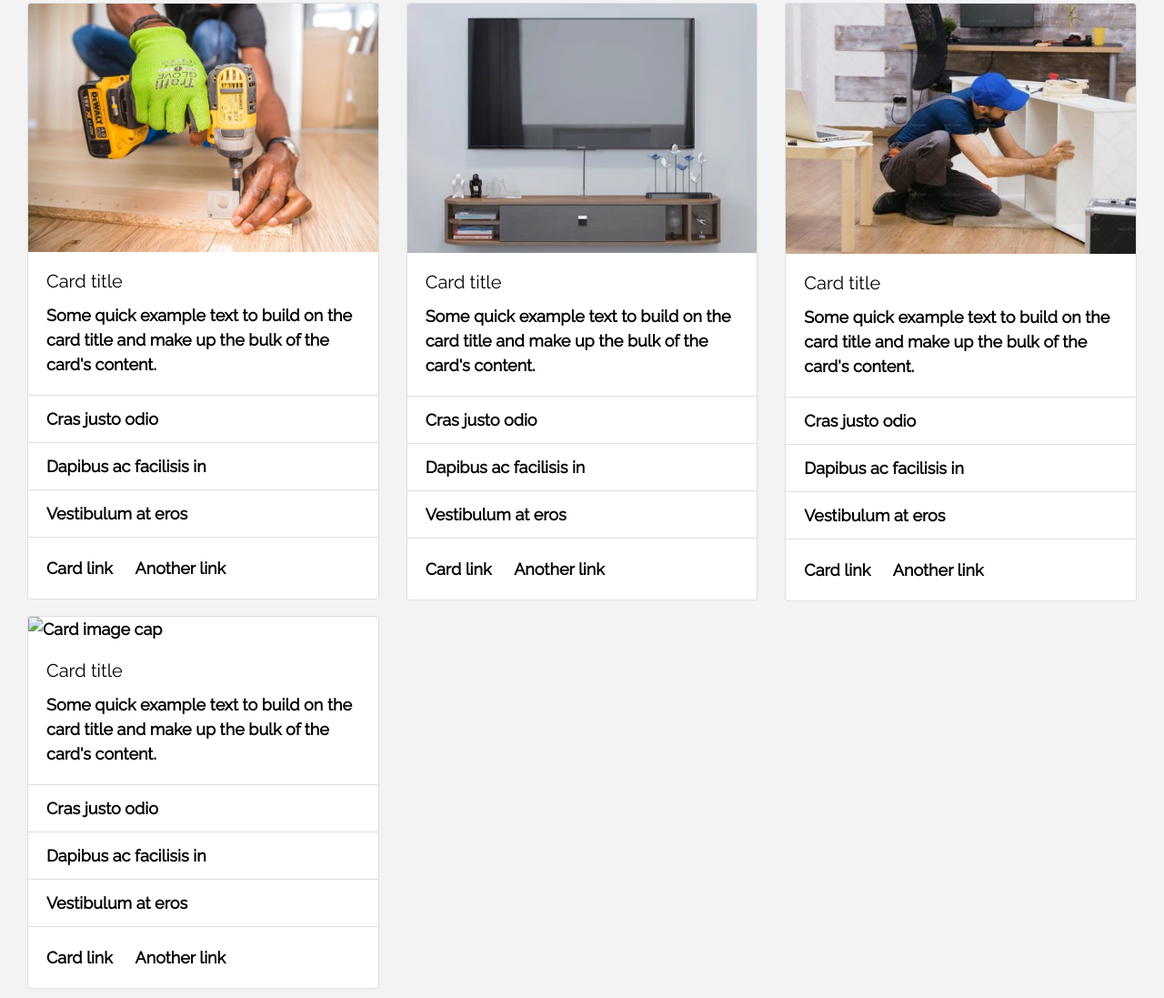
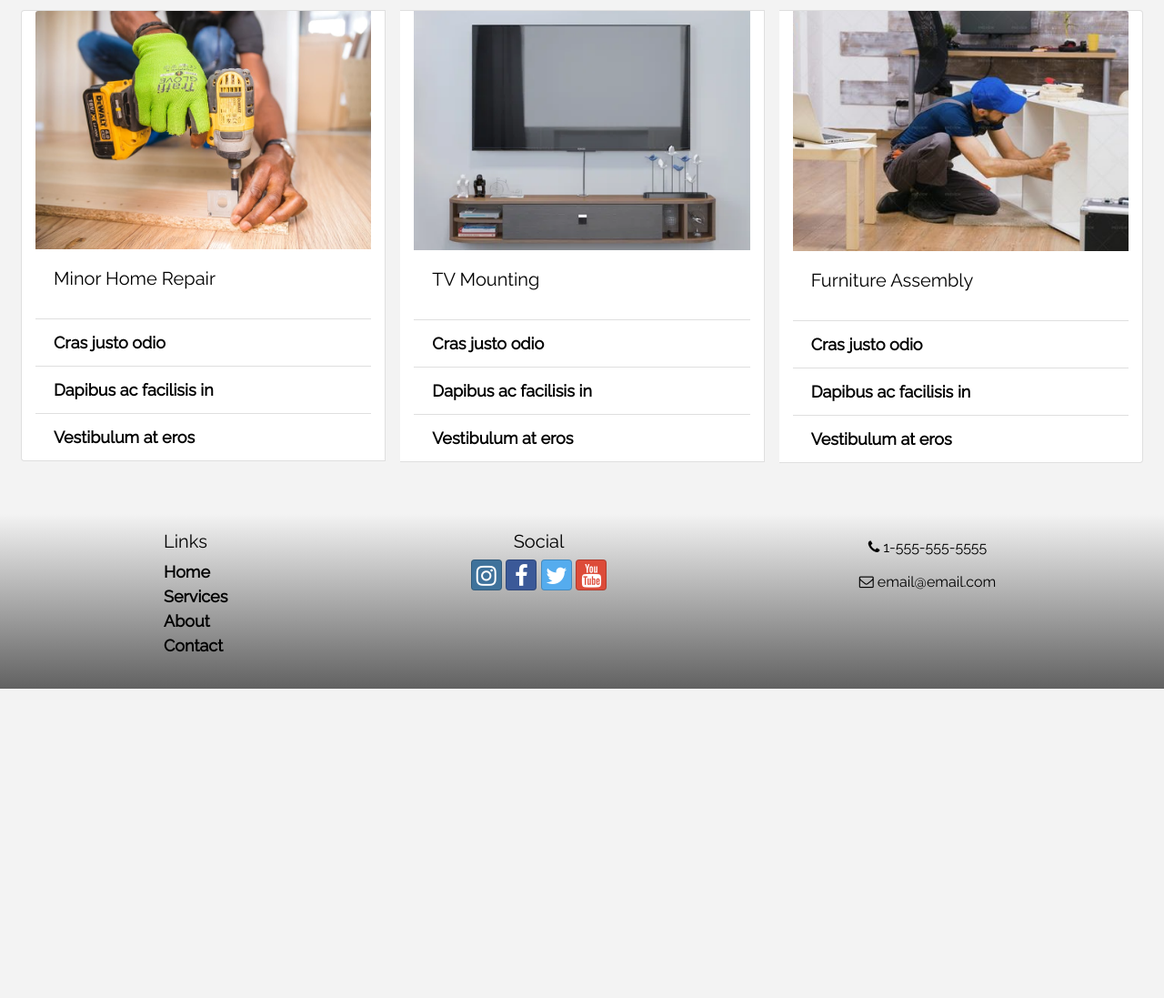
Before and after one commit to CharleyKP/Handyfolks, a website: page services.html in a window 1280 px wide. Shown: the part 135-1232 px from the top of the page at 91% size. After the commit the page ends 892 px from the top, so only its background shows below. Drawn offline with nearby package versions, Linux system fonts and the light colour scheme.

Commit message:
More Services Cards Updates

```diff
--- a/css/styles.scss
+++ b/css/styles.scss
@@ -58,3 +58,11 @@ ul {
 .dropdown-menu {
     background-color: #f3f3f3;
 }
+
+.card {
+    height: 100%;
+}
+
+.list-group {
+    list-style-type: none;
+}
--- a/services.html
+++ b/services.html
@@ -167,90 +167,55 @@
         </div>
     </div>
 
-    <div class="container-fluid">
+    <div class="container-fluid mb-5">
         <div class="row justify-content-center mb-2">
             <h2>Services</h2>
         </div>
         <div class="card-group justify-content-between">
-            <div id="services-card" class="col-xs-12 col-md-4">
-                <div class="card mb-3">
-
-                    <img class="card-img-top d-sm-none d-md-block" src="img/home-repairs-drilling.png"
+            <div id="services-card" class="card col-xs-12 col-md-4 m-2">
+                <img class="card-img-top d-sm-none d-md-block w-100" src="img/home-repairs-drilling.png"
                     alt="Card image cap">
                 <div class="card-body">
-                        <h5 class="card-title">Card title</h5>
-                        <p class="card-text">Some quick example text to build on the card title and make up the bulk of
-                            the
-                            card's content.</p>
+                    <h5 class="card-title">Minor Home Repair</h5>
                 </div>
                 <ul class="list-group list-group-flush">
                     <li class="list-group-item">Cras justo odio</li>
                     <li class="list-group-item">Dapibus ac facilisis in</li>
                     <li class="list-group-item">Vestibulum at eros</li>
                 </ul>
-                    <div class="card-body">
+                <!-- <div class="card-body">
                     <a href="#" class="card-link">Card link</a>
                     <a href="#" class="card-link">Another link</a>
+                </div> -->
             </div>
-                </div>
-            </div>
-            <div id="services-card" class="col-xs-12 col-md-4">
-                <div class="card mb-3">
-                    <img class="card-img-top d-sm-none d-md-block" src="img/tvmounting.png" alt="Card image cap">
+            <div id="services-card" class="col-xs-12 col-md-4 card m-2">
+
+                <img class="card-img-top" src="img/tvmounting.png" alt="Card image cap">
                 <div class="card-body">
-                        <h5 class="card-title">Card title</h5>
-                        <p class="card-text">Some quick example text to build on the card title and make up the bulk of
-                            the card's content.</p>
+                    <h5 class="card-title">TV Mounting</h5>
                 </div>
                 <ul class="list-group list-group-flush">
                     <li class="list-group-item">Cras justo odio</li>
                     <li class="list-group-item">Dapibus ac facilisis in</li>
                     <li class="list-group-item">Vestibulum at eros</li>
                 </ul>
-                    <div class="card-body">
+                <!-- <div class="card-body">
                     <a href="#" class="card-link">Card link</a>
                     <a href="#" class="card-link">Another link</a>
+                </div> -->
             </div>
-                </div>
-            </div>
-            <div id="services-card" class="col-xs-12 col-md-4">
-                <div class="card mb-3">
-                    <img class="card-img-top d-sm-none d-md-block" src="img/furnitureassembly.png" alt="Card image cap">
+            <div id="services-card" class="col-xs-12 col-md-4 card m-2">
+                <img class="card-img-top" src="img/furnitureassembly.png" alt="Card image cap">
                 <div class="card-body">
-                        <h5 class="card-title">Card title</h5>
-                        <p class="card-text">Some quick example text to build on the card title and make up the bulk of
-                            the card's content.</p>
+                    <h5 class="card-title">Furniture Assembly</h5>
                 </div>
                 <ul class="list-group list-group-flush">
                     <li class="list-group-item">Cras justo odio</li>
                     <li class="list-group-item">Dapibus ac facilisis in</li>
                     <li class="list-group-item">Vestibulum at eros</li>
                 </ul>
-                    <div class="card-body">
-                        <a href="#" class="card-link">Card link</a>
-                        <a href="#" class="card-link">Another link</a>
             </div>
-                </div>
-            </div>
-            <div class="col-xs-12 col-md-4 mb-3">
-                <div class="card">
-                    <img class="card-img-top" src="..." alt="Card image cap">
-                    <div class="card-body">
-                        <h5 class="card-title">Card title</h5>
-                        <p class="card-text">Some quick example text to build on the card title and make up the bulk of
-                            the card's content.</p>
-                    </div>
-                    <ul class="list-group list-group-flush">
-                        <li class="list-group-item">Cras justo odio</li>
-                        <li class="list-group-item">Dapibus ac facilisis in</li>
-                        <li class="list-group-item">Vestibulum at eros</li>
-                    </ul>
-                    <div class="card-body">
-                        <a href="#" class="card-link">Card link</a>
-                        <a href="#" class="card-link">Another link</a>
-                    </div>
-                </div>
-            </div>
+
 
         </div>
     </div>
```
Also changed, not shown: css/styles.css, 1 other file. Lines whose indentation alone changed are shown as unchanged.
